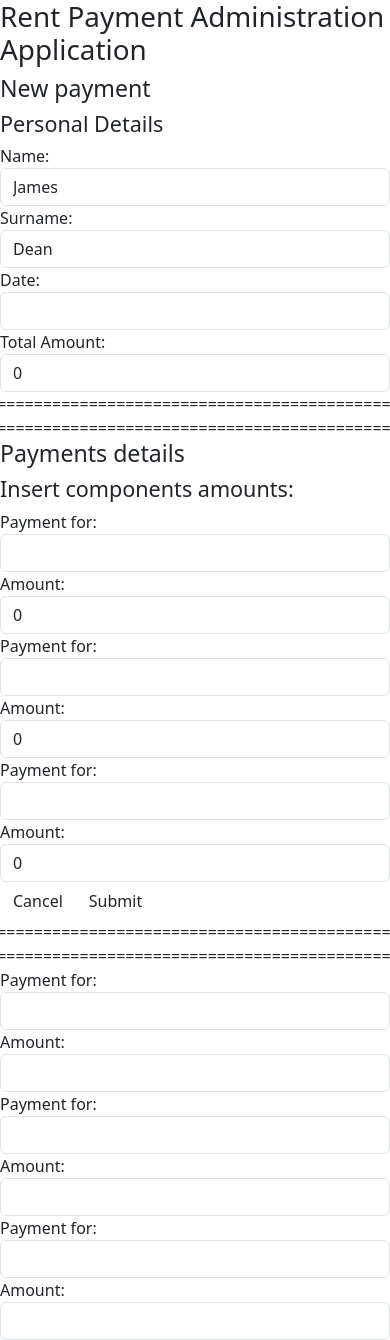
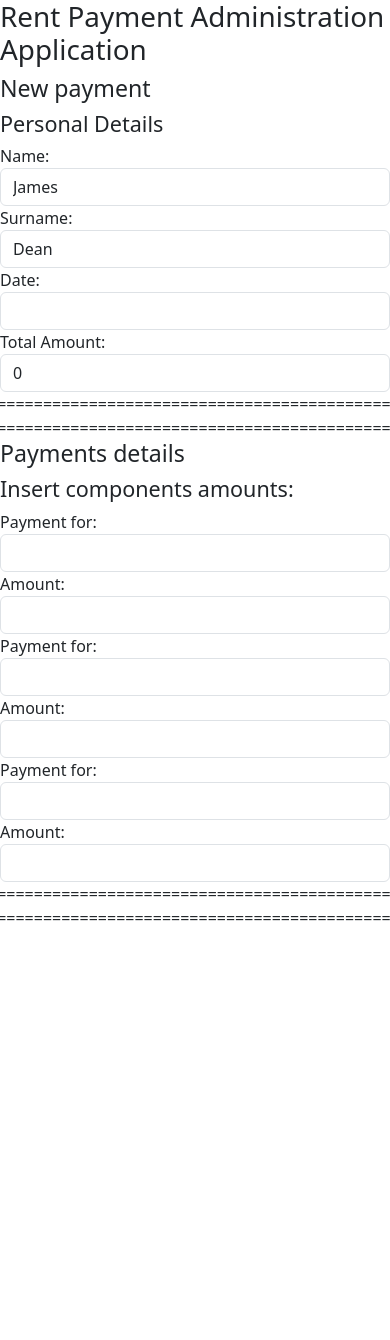
Before and after one commit to k1280/paymentCliApp, an Angular app in the folder my-app/: page / in a window 390 px wide. Shown: the top 1340 px of the page. After the commit the page ends 930 px from the top, so only its background shows below. Built offline with nearby package versions, Linux system fonts and the light colour scheme.

Commit message:
formBuilder, array etc. in payment-detail.component

```diff
--- a/my-app/src/app/app.component.ts
+++ b/my-app/src/app/app.component.ts
@@ -6,7 +6,6 @@ import { Component } from '@angular/core';
   template: `
   <h1 class="col-md-12">{{title}}</h1>
   <app-payment-detail></app-payment-detail>
-  <additional-detail-fields></additional-detail-fields>
   `
 })
 export class AppComponent {
--- a/my-app/src/app/payment-detail.component.html
+++ b/my-app/src/app/payment-detail.component.html
@@ -36,40 +36,19 @@
             <h3>Payments details</h3>
             <h4>Insert components amounts:</h4>
             <form [formGroup]="partAmountForm">
+                <div formArrayName="detailsFields" *ngFor="let subpayment of detailsFields.controls; let i=index">
+                    <div [formGroupName]="i">
                         <div class="row">
                             <div class="form-group col-md-6">
-                        <label for="name">Payment for:</label>
-                        <input type="text" class="form-control" formControlName="paymentPurpose1">
+                                <label class="control-label" attr.for="{{'paymentPurpose1Id' + i}}">Payment for:</label>
+                                <!-- TODO: angular 2 style, interpolation -->
+                                <input type="text" class="form-control" id="{{'paymentPurpose1' + i}}" formControlName="paymentPurpose1">
                             </div>
                             <div class="form-group col-md-6">
-                        <label>Amount:</label>
-                        <input type="text" class="form-control" formControlName="amount1">
+                                <label class="control-label" attr.for="{{'amount1Id' + i}}">Amount:</label>
+                                <input type="text" class="form-control" id="{{'amount1' + i}}" formControlName="amount1">
                             </div>
                         </div>
-                <div class="row">
-                    <div class="form-group col-md-6">
-                        <label for="name">Payment for:</label>
-                        <input type="text" class="form-control" formControlName="paymentPurpose2">
-                    </div>
-                    <div class="form-group col-md-6">
-                        <label for="surname">Amount:</label>
-                        <input type="text" class="form-control" formControlName="amount2">
-                    </div>
-                </div>
-                <div class="row">
-                    <div class="form-group col-md-6">
-                        <label for="name">Payment for:</label>
-                        <input type="text" class="form-control" formControlName="paymentPurpose3">
-                    </div>
-                    <div class="form-group col-md-6">
-                        <label for="surname">Amount:</label>
-                        <input type="text" class="form-control" formControlName="amount3">
-                    </div>
-                </div>
-                <div class="row">
-                    <div class="form-group col-md-12 ">
-                        <button type="button" class="btn btn-default">Cancel</button>
-                        <button type="button" class="btn btn-default pull-right">Submit</button>
                     </div>
                 </div>
             </form>
--- a/my-app/src/app/payment-detail.component.ts
+++ b/my-app/src/app/payment-detail.component.ts
@@ -2,7 +2,7 @@ import { Component, Input, OnInit } from '@angular/core';
 import { Customer } from './customer';
 
 import { FormBuilder, FormControl, FormGroup, Validators, FormArray } from '@angular/forms';
-import { AdditionalDetailFieldsComponent } from './additional-detail-fields.component'
+import { AdditionalDetailFieldsComponent } from './additional-detail-fields.component';
 
 @Component({
     selector: 'app-payment-detail',
@@ -18,50 +18,62 @@ export class PaymentDetailComponent implements OnInit {
     3. form model using FormBuilder.group() in ngOnInit; no changes in the template*/
     totalAmountForm: FormGroup;
     partAmountForm: FormGroup;
-    addPartAmountForm: FormGroup;
+    //addPartAmountForm: FormGroup;
     totalFields = {
         name: ['James', Validators.required],
         surname: ['Dean', Validators.required],
         date: '',
         totalAmount: new FormControl(0)
     };
+    get detailsFields(): FormArray {
+        return <FormArray>this.partAmountForm.get('detailsFields');
+    }
+    // detailsFields = {
+    //     paymentPurpose1: new FormControl(''), //previously FormGroup 8.03.17
+    //     amount1: new FormControl(0),
+    //     paymentPurpose2: new FormControl(''),
+    //     amount2: new FormControl(0),
+    //     paymentPurpose3: new FormControl(''),
+    //     amount3: new FormControl(0)
+    // }
 
-    detailsFields = {
-        paymentPurpose1: new FormControl(''), //previously FormGroup 8.03.17
-        amount1: new FormControl(0),
-        paymentPurpose2: new FormControl(''),
-        amount2: new FormControl(0),
-        paymentPurpose3: new FormControl(''),
-        amount3: new FormControl(0)
-    }
-
-    additionalDetailsFields = {
-        payment: new FormArray([
-            new FormControl(null)
-        ])
-    }
     constructor(private formBuilder: FormBuilder) { }
 
     // III. adding validators
     ngOnInit() {
         this.totalAmountForm = this.formBuilder.group(this.totalFields);
-        this.partAmountForm = this.formBuilder.group(this.detailsFields);
-        this.addPartAmountForm = this.formBuilder.group(this.additionalDetailsFields);
+        //this.partAmountForm = this.formBuilder.group(this.detailsFields);
 
         this.totalFields.totalAmount.valueChanges.subscribe(it => {
-            this.detailsFields.amount1.setValue(it);
+            //this.detailsFields.amount1.setValue(it);
         })
 
-        this.detailsFields.amount1.valueChanges.subscribe(it => {
-            this.detailsFields.amount2.setValue(this.totalFields.totalAmount.value - this.detailsFields.amount1.value);
-        })
+        // this.detailsFields.amount1.valueChanges.subscribe(it => {
+        //     this.detailsFields.amount2.setValue(this.totalFields.totalAmount.value - this.detailsFields.amount1.value);
+        // })
 
-        this.detailsFields.amount2.valueChanges.subscribe(it => {
-            this.detailsFields.amount3.setValue(this.totalFields.totalAmount.value - this.detailsFields.amount1.value - this.detailsFields.amount2.value);
-        })
+        // this.detailsFields.amount2.valueChanges.subscribe(it => {
+        //     this.detailsFields.amount3.setValue(this.totalFields.totalAmount.value - this.detailsFields.amount1.value - this.detailsFields.amount2.value);
+        // })
 
         //code for passing the rest of the value to amount2 if we will change amount1
+        this.partAmountForm = this.formBuilder.group({
+            detailsFields: this.formBuilder.array([this.buildDetailsFields()])
+        })
+        this.addSubpayment();
+        this.addSubpayment();
 
+    }
+    addSubpayment(): void {
+        this.detailsFields.push(this.buildDetailsFields());
+    }
+
+
+    buildDetailsFields(): FormGroup {
+        return this.formBuilder.group({
+            paymentPurpose1: '',
+            amount1: ''
+        });
     }
 
     @Input()
@@ -69,39 +81,3 @@ export class PaymentDetailComponent implements OnInit {
     customerDetails: string = "Personal Details"
 
 }
-
-// import { Component, OnInit } from '@angular/core';
-// import { FormGroup, FormBuilder } from '@angular/forms';
-
-// @Component({
-//     moduleId: module.id,
-//     selector: 'app-payment-detail',
-//     templateUrl: './payment-detail.component.html',
-// })
-
-
-
-// export class PaymentDetailComponent implements OnInit {
-//     totalAmountForm: FormGroup;
-//     partAmountForm: FormGroup;
-
-//     totalFields = {
-//         name: 'James',
-//         surname: 'Dean',
-//         date: '',
-//         totalAmount: ''
-//     };
-
-//     detailsFields = {
-//         paymentPurpose1: 'fsa',
-//         amount1: 100
-//     };
-
-//     constructor(private formBuilder: FormBuilder) { }
-
-//     ngOnInit(): void {
-//         this.totalAmountForm = this.formBuilder.group(this.totalFields);
-//         //this.detailsFields = this.formBuilder.group(this.amount1);
-//     }
-
-// }
```
Lines whose indentation alone changed are shown as unchanged.
